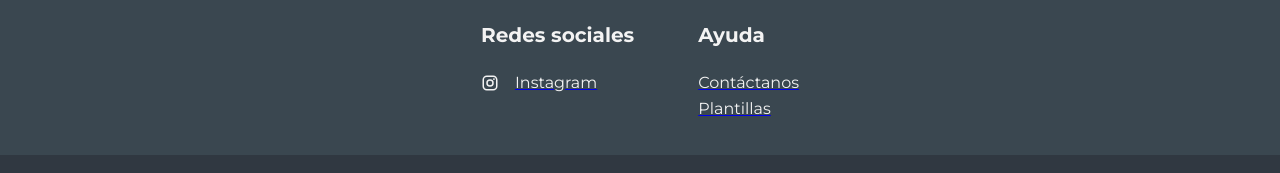
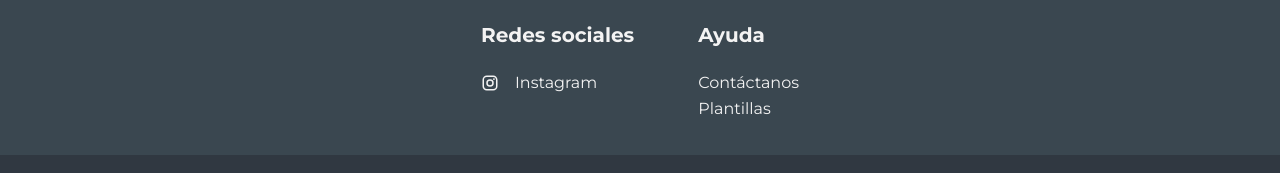
Before and after one commit to Edwardreyessp/Axolote-web, a React (Vite) app: page / in a window 1280 px wide. Shown: the part 5107-5280 px from the top of the page. Built offline with nearby package versions, Linux system fonts and the light colour scheme.

Commit message:
refactor: a tag decoration none

```diff
--- a/src/components/home/Footer.jsx
+++ b/src/components/home/Footer.jsx
@@ -50,7 +50,13 @@ const Links = ({ social, help }) => {
         <Title title="Ayuda" />
         {help.map((item, index) => {
           return (
-            <a key={index} href={item.href} rel="noreferrer" target="_blank">
+            <a
+              key={index}
+              href={item.href}
+              rel="noreferrer"
+              target="_blank"
+              style={{ textDecoration: 'none' }}
+            >
               <Box>
                 <StyledText
                   value={item.title}
@@ -110,7 +116,12 @@ const TermText = ({ text }) => {
 
 const Social = ({ social }) => {
   return (
-    <a href={social.href} rel="noreferrer" target="_blank">
+    <a
+      href={social.href}
+      rel="noreferrer"
+      target="_blank"
+      style={{ textDecoration: 'none' }}
+    >
       <Box display="flex" gap={2} alignItems="center">
         <StyledIcon icon={social.title} />
         <StyledText
```
